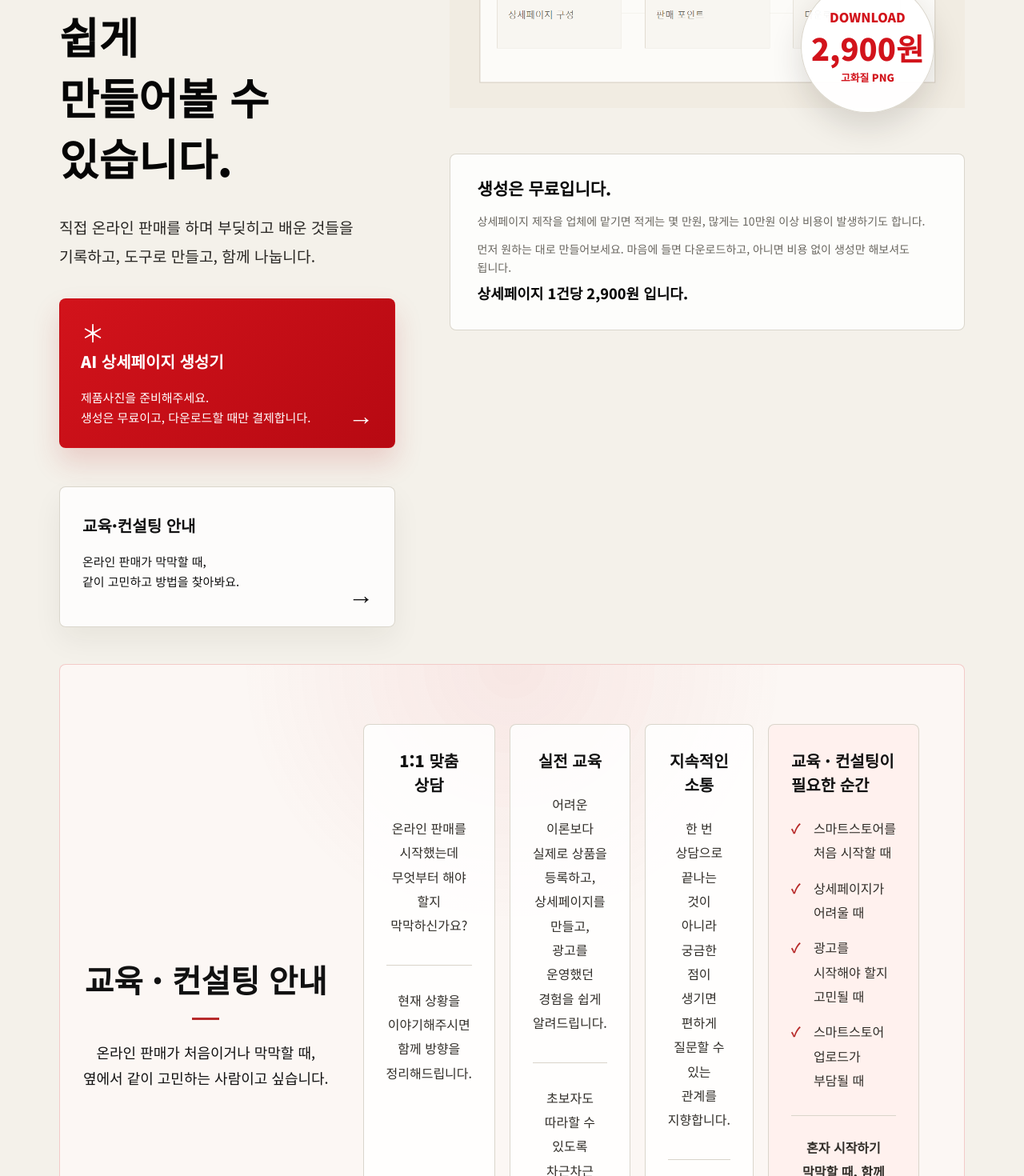
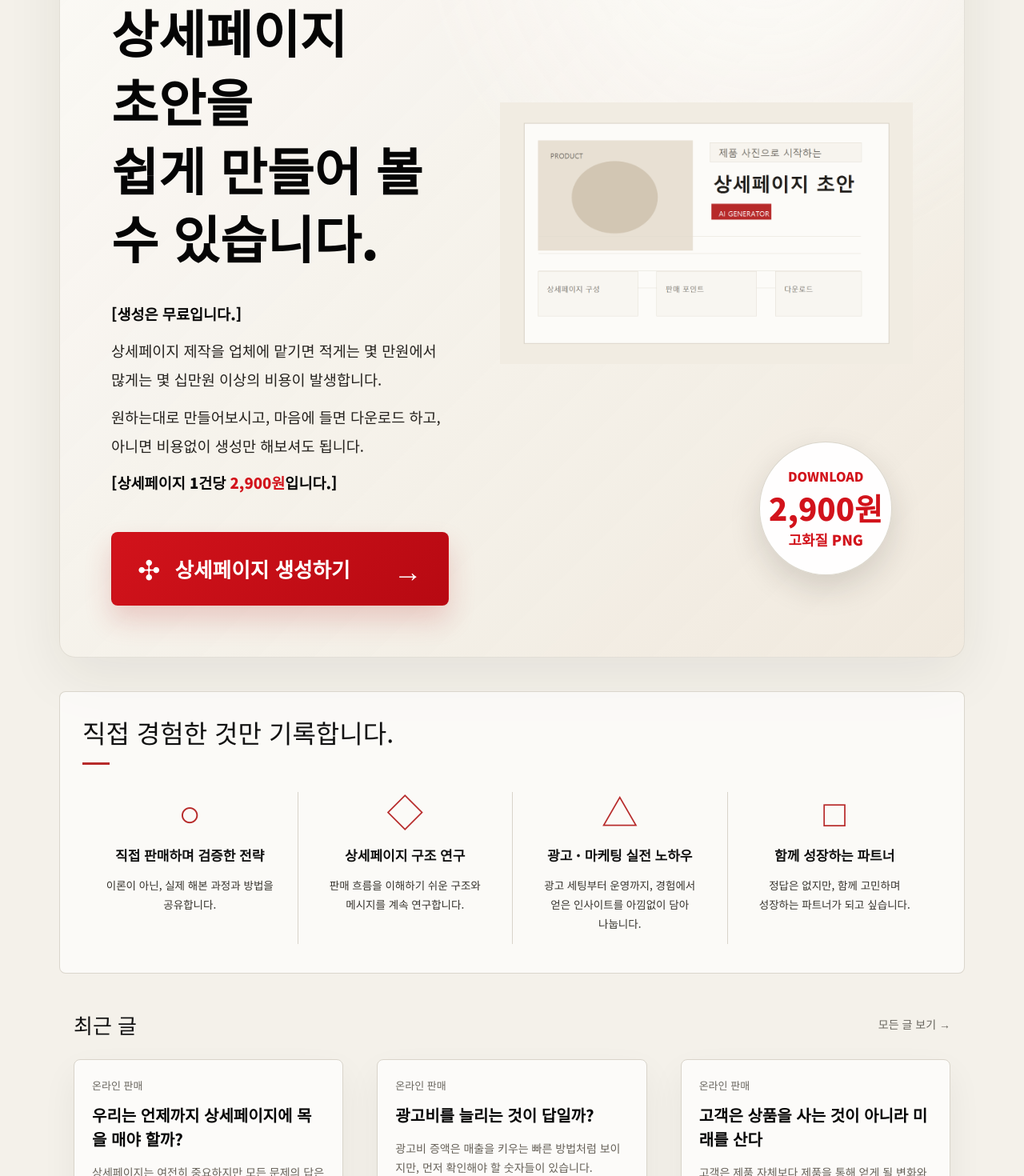
Before and after one commit to goun-0728/goun-log, a Next.js app: page / in a window 1280 px wide. Shown: the part 420-1890 px from the top of the page at 80% size. Built offline with nearby package versions, Linux system fonts and the light colour scheme; no server answers.

Commit message:
Focus homepage on hero section

```diff
--- a/app/globals.css
+++ b/app/globals.css
@@ -2458,3 +2458,189 @@ select {
     padding: 26px 22px;
   }
 }
+
+/* Single hero landing layout */
+.single-hero {
+  display: grid;
+  grid-template-columns: minmax(0, 45fr) minmax(0, 55fr);
+  gap: clamp(32px, 5vw, 72px);
+  align-items: center;
+  min-height: clamp(560px, 56vw, 720px);
+  margin-top: 34px;
+  padding: clamp(42px, 5vw, 76px);
+  border: 1px solid rgba(217, 212, 202, 0.7);
+  border-radius: 20px;
+  background:
+    radial-gradient(circle at 78% 12%, rgba(255, 255, 255, 0.72), transparent 34%),
+    linear-gradient(135deg, rgba(251, 250, 247, 0.96), rgba(239, 232, 220, 0.84));
+  box-shadow: 0 22px 70px rgba(39, 32, 25, 0.08);
+  word-break: keep-all;
+  overflow-wrap: normal;
+}
+
+.single-hero-copy {
+  min-width: 0;
+}
+
+.single-hero-copy h1 {
+  margin: 0;
+  color: var(--ink);
+  font-size: clamp(42px, 5vw, 72px);
+  font-weight: 900;
+  line-height: 1.34;
+  letter-spacing: 0;
+}
+
+.single-hero-description {
+  max-width: 680px;
+  margin-top: 34px;
+  color: #25221e;
+  font-size: clamp(17px, 1.45vw, 21px);
+  line-height: 1.95;
+}
+
+.single-hero-description p {
+  margin: 0 0 10px;
+}
+
+.single-hero-description strong {
+  color: var(--ink);
+  font-weight: 900;
+}
+
+.single-hero-description span {
+  color: #d2131b;
+}
+
+.single-hero-button {
+  position: relative;
+  display: grid;
+  grid-template-columns: auto 1fr auto;
+  align-items: center;
+  gap: 18px;
+  width: min(100%, 540px);
+  min-height: 92px;
+  margin-top: 44px;
+  padding: 22px 32px;
+  border: 1px solid rgba(194, 19, 26, 0.3);
+  border-radius: 8px;
+  background: linear-gradient(135deg, #d2131b 0%, #b70912 100%);
+  color: #ffffff;
+  box-shadow: 0 18px 34px rgba(183, 42, 42, 0.2);
+}
+
+.single-hero-button span {
+  font-size: 34px;
+  line-height: 1;
+}
+
+.single-hero-button strong {
+  font-size: clamp(20px, 2vw, 28px);
+  font-weight: 900;
+  line-height: 1.25;
+}
+
+.single-hero-button em {
+  font-style: normal;
+  font-size: 36px;
+  line-height: 1;
+}
+
+.single-hero-preview {
+  position: relative;
+  min-width: 0;
+  display: flex;
+  align-items: center;
+  justify-content: center;
+  align-self: stretch;
+}
+
+.single-showcase-image {
+  width: 100%;
+  height: auto;
+  max-height: clamp(420px, 46vw, 640px);
+  display: block;
+  object-fit: contain;
+}
+
+.single-price-badge {
+  right: clamp(8px, 2vw, 28px);
+  bottom: clamp(10px, 3vw, 58px);
+  width: clamp(132px, 13vw, 184px);
+}
+
+.single-price-badge strong {
+  font-size: clamp(26px, 3vw, 40px);
+}
+
+.single-price-badge small {
+  font-size: clamp(14px, 1.4vw, 19px);
+}
+
+.final-experience-section {
+  margin-top: 42px;
+}
+
+@media (max-width: 920px) {
+  .single-hero {
+    grid-template-columns: 1fr;
+    min-height: auto;
+    padding: 34px 24px 48px;
+  }
+
+  .single-hero-copy h1 {
+    font-size: clamp(34px, 8vw, 56px);
+  }
+
+  .single-hero-description {
+    font-size: 16px;
+  }
+
+  .single-hero-button {
+    width: 100%;
+  }
+
+  .single-hero-preview {
+    min-height: 300px;
+  }
+}
+
+@media (max-width: 560px) {
+  .single-hero {
+    margin-top: 22px;
+    padding: 28px 18px 42px;
+    border-radius: 16px;
+  }
+
+  .single-hero-copy h1 {
+    font-size: clamp(30px, 9vw, 42px);
+    line-height: 1.36;
+  }
+
+  .single-hero-description {
+    margin-top: 24px;
+    font-size: 15px;
+    line-height: 1.82;
+  }
+
+  .single-hero-button {
+    min-height: 78px;
+    margin-top: 30px;
+    padding: 18px 20px;
+  }
+
+  .single-hero-button span,
+  .single-hero-button em {
+    font-size: 28px;
+  }
+
+  .single-hero-button strong {
+    font-size: 20px;
+  }
+
+  .single-price-badge {
+    right: 2px;
+    bottom: -8px;
+    width: 116px;
+  }
+}
--- a/app/page.tsx
+++ b/app/page.tsx
@@ -8,37 +8,6 @@ import { getVisitStats } from "@/lib/visits";
 export const dynamic = "force-dynamic";
 
 const generatorUrl = "https://contentos-one-theta.vercel.app/";
-
-const consultingItems = [
-  {
-    title: "1:1 맞춤 상담",
-    paragraphs: [
-      "온라인 판매를 시작했는데 무엇부터 해야 할지 막막하신가요?",
-      "현재 상황을 이야기해주시면 함께 방향을 정리해드립니다.",
-    ],
-  },
-  {
-    title: "실전 교육",
-    paragraphs: [
-      "어려운 이론보다 실제로 상품을 등록하고, 상세페이지를 만들고, 광고를 운영했던 경험을 쉽게 알려드립니다.",
-      "초보자도 따라할 수 있도록 차근차근 설명해드려요.",
-    ],
-  },
-  {
-    title: "지속적인 소통",
-    paragraphs: [
-      "한 번 상담으로 끝나는 것이 아니라 궁금한 점이 생기면 편하게 질문할 수 있는 관계를 지향합니다.",
-      "운영하면서 생기는 고민을 함께 해결해 나갑니다.",
-    ],
-  },
-];
-
-const consultingMoments = [
-  "스마트스토어를 처음 시작할 때",
-  "상세페이지가 어려울 때",
-  "광고를 시작해야 할지 고민될 때",
-  "스마트스토어 업로드가 부담될 때",
-];
 
 const experienceItems = [
   {
@@ -73,91 +42,45 @@ export default async function Home() {
 
   return (
     <main className="home-page">
-      <section className="home-hero final-hero" aria-labelledby="home-title">
-        <div className="home-hero-copy final-hero-copy">
+      <section className="single-hero" aria-labelledby="home-title">
+        <div className="single-hero-copy">
           <h1 id="home-title">
             제품사진만 있다면,
             <br />
-            상세페이지 초안을 쉽게
+            상세페이지 초안을
             <br />
-            만들어볼 수 있습니다.
+            쉽게 만들어 볼 수 있습니다.
           </h1>
-          <p>
-            직접 온라인 판매를 하며 부딪히고 배운 것들을
-            <br />
-            기록하고, 도구로 만들고, 함께 나눕니다.
-          </p>
 
-          <a href={generatorUrl} target="_blank" rel="noopener noreferrer" className="final-hero-generator">
-            <span aria-hidden="true">＊</span>
-            <strong>AI 상세페이지 생성기</strong>
-            <small>
-              제품사진을 준비해주세요.
-              <br />
-              생성은 무료이고, 다운로드할 때만 결제합니다.
-            </small>
+          <div className="single-hero-description">
+            <p>
+              <strong>[생성은 무료입니다.]</strong>
+            </p>
+            <p>
+              상세페이지 제작을 업체에 맡기면 적게는 몇 만원에서 많게는 몇 십만원 이상의 비용이 발생합니다.
+            </p>
+            <p>원하는대로 만들어보시고, 마음에 들면 다운로드 하고, 아니면 비용없이 생성만 해보셔도 됩니다.</p>
+            <p>
+              <strong>
+                [상세페이지 1건당 <span>2,900원</span>입니다.]
+              </strong>
+            </p>
+          </div>
+
+          <a href={generatorUrl} target="_blank" rel="noopener noreferrer" className="single-hero-button">
+            <span aria-hidden="true">✣</span>
+            <strong>상세페이지 생성하기</strong>
             <em aria-hidden="true">→</em>
           </a>
-
-          <Link href="/contact" className="final-hero-consult">
-            <strong>교육·컨설팅 안내</strong>
-            <small>
-              온라인 판매가 막막할 때,
-              <br />
-              같이 고민하고 방법을 찾아봐요.
-            </small>
-            <em aria-hidden="true">→</em>
-          </Link>
         </div>
 
-        <div className="hero-preview final-hero-preview" aria-label="상세페이지 생성기 예시 이미지">
-          <div className="showcase-visual">
-            <SafeImage src="/images/home-showcase.png" alt="AI 상세페이지 생성기 쇼케이스" className="showcase-image" />
-            <div className="price-badge" aria-label="다운로드 가격">
-              <span>DOWNLOAD</span>
-              <strong>2,900원</strong>
-              <small>고화질 PNG</small>
-            </div>
+        <div className="single-hero-preview" aria-label="상세페이지 생성기 미리보기">
+          <SafeImage src="/images/home-showcase.png" alt="AI 상세페이지 생성기 쇼케이스" className="single-showcase-image" />
+          <div className="price-badge single-price-badge" aria-label="다운로드 가격">
+            <span>DOWNLOAD</span>
+            <strong>2,900원</strong>
+            <small>고화질 PNG</small>
           </div>
-
-          <div className="hero-free-card final-free-card">
-            <h2>생성은 무료입니다.</h2>
-            <p>상세페이지 제작을 업체에 맡기면 적게는 몇 만원, 많게는 10만원 이상 비용이 발생하기도 합니다.</p>
-            <p>먼저 원하는 대로 만들어보세요. 마음에 들면 다운로드하고, 아니면 비용 없이 생성만 해보셔도 됩니다.</p>
-            <strong>상세페이지 1건당 2,900원 입니다.</strong>
-          </div>
-        </div>
-      </section>
-
-      <section className="consulting-section final-consulting-section" aria-labelledby="consulting-title">
-        <div className="final-section-heading">
-          <h2 id="consulting-title">교육 · 컨설팅 안내</h2>
-          <span />
-          <p>
-            온라인 판매가 처음이거나 막막할 때,
-            <br />
-            옆에서 같이 고민하는 사람이고 싶습니다.
-          </p>
-        </div>
-
-        <div className="final-consulting-grid">
-          {consultingItems.map((item) => (
-            <article key={item.title} className="final-consulting-card">
-              <h3>{item.title}</h3>
-              {item.paragraphs.map((paragraph) => (
-                <p key={paragraph}>{paragraph}</p>
-              ))}
-            </article>
-          ))}
-          <article className="final-consulting-card final-consulting-card-accent">
-            <h3>교육 · 컨설팅이 필요한 순간</h3>
-            <ul>
-              {consultingMoments.map((item) => (
-                <li key={item}>{item}</li>
-              ))}
-            </ul>
-            <p>혼자 시작하기 막막할 때, 함께 길을 찾아드릴게요.</p>
-          </article>
         </div>
       </section>
 
```
